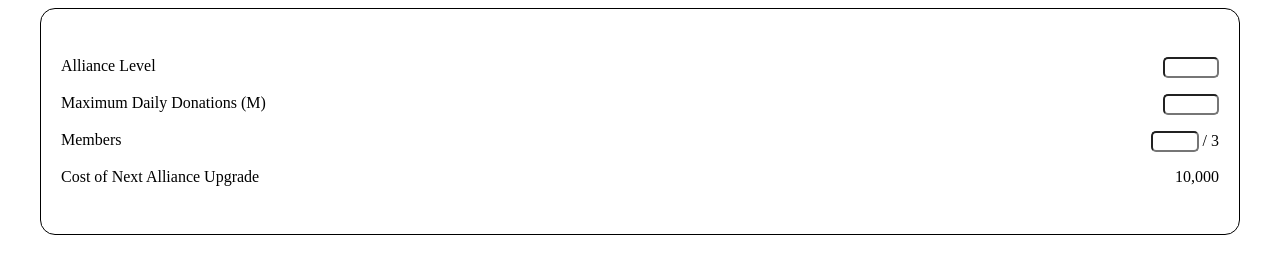
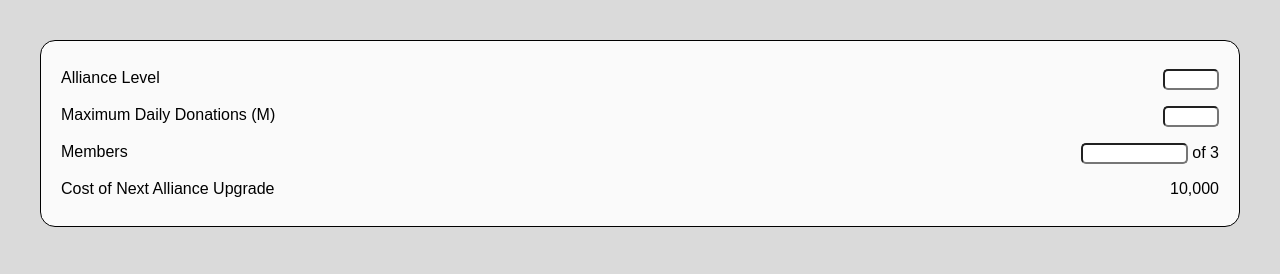
Before and after one commit to JonathanRys/boost_calculator, a plain HTML site: page index.html in a window 1280 px wide. Drawn offline with Linux system fonts and the light colour scheme.

Commit message:
update styles and add more data in comments

```diff
--- a/css/styles.css
+++ b/css/styles.css
@@ -1,4 +1,11 @@
 @charset 'utf-8';
+
+html, body {
+    background-color: #dadada;
+    font-family: sans-serif;
+    margin: 0;
+    padding: 0;
+}
 
 .container {
     width: 1200px;
@@ -6,9 +13,11 @@
 }
 
 .alliance-info {
+    background-color: #fafafa;
     display: flex;
     flex-direction: column;
-    padding: 40px 20px;
+    margin-top: 40px;
+    padding: 20px;
     border: 1px solid black;
     border-radius: 15px;
 }
@@ -22,3 +31,7 @@
 .alliance-info input {
     border-radius: 5px;
 }
+
+.alliance-info .num-members-input {
+    width: 107px;
+}
--- a/index.html
+++ b/index.html
@@ -18,7 +18,7 @@
             <label>
                 Members
                 <div>
-                    <input id="num-members" type="number" min="1" max="65" /> / <span id="max-members"></span>
+                    <input id="num-members" class="num-members-input" type="number" min="1" max="65" /> of <span id="max-members"></span>
                 </div>
             </label>
             <label>
--- a/js/elite_obstacle_boosts.js
+++ b/js/elite_obstacle_boosts.js
@@ -1,10 +1,10 @@
 // Elite Obstacle Boosts
 const poisonArrowTowerKey = ['Alliance Level', 'Poison Damage (%)', 'Health (%)'];
-
+// Confirmed 10/21/2020 - JR
 const poisonArrowTower = {
-    1: [5, 75, 80],
-    2: [7, 90, 85],
-    3: [16, 105, 90],
+    1: [5, 75, 80], // (942,500 12hr)
+    2: [7, 90, 90], // 1,230, 000 16hr
+    3: [16, 105, 100], // 1,560,000 20hr
     4: [24, 120, 110] // 1,885,000 1day
 };
 
@@ -98,7 +98,7 @@ const cursedCenotaph = {
 const deathlyDetonatorKey = ['Alliance Level', 'Health (%)'];
 // lvl 2 health is not confirmed
 const deathlyDetonator = {
-    1: [66, 5],
+    1: [66, 5], // (1,865,000 6hr)
     2: [73, 10], // 1,875,00 8hr
     3: [80, 20],
 };
--- a/js/elite_unit_boosts.js
+++ b/js/elite_unit_boosts.js
@@ -10,7 +10,7 @@ const blazingKnight = {
     6: [23, 110, 110],
     7: [32, 120, 120],
     8: [40, 130, 130],
-    9: [51, 135, 150] // 1,885,000 16hr
+    9: [51, 135, 150] // 1,885,000 16hr @ lvl 75 - 897,000 @ lvl 68
 };
 
 const powerArcherKey = ['Alliance Level', 'Blunt Damage (%)', 'Health (%)'];
@@ -93,12 +93,11 @@ const witchDoctor = {
 const demolisherKey = ['Alliance Level', 'Health (%)', 'Knockback (%)'];
 
 const demolisher = {
-    1: [72, 25, 25], // 1,810,000 6hr
+    1: [72, 25, 25], // (1,810,000 6hr)
     2: [80, 50, 50]
 };
 
 // New Elite Unit Boosts
-
 const winterWraithKey = ['Alliance Level', 'Health (%)', 'Ice Damage (%)'];
 
 const winterWraith = {
```
